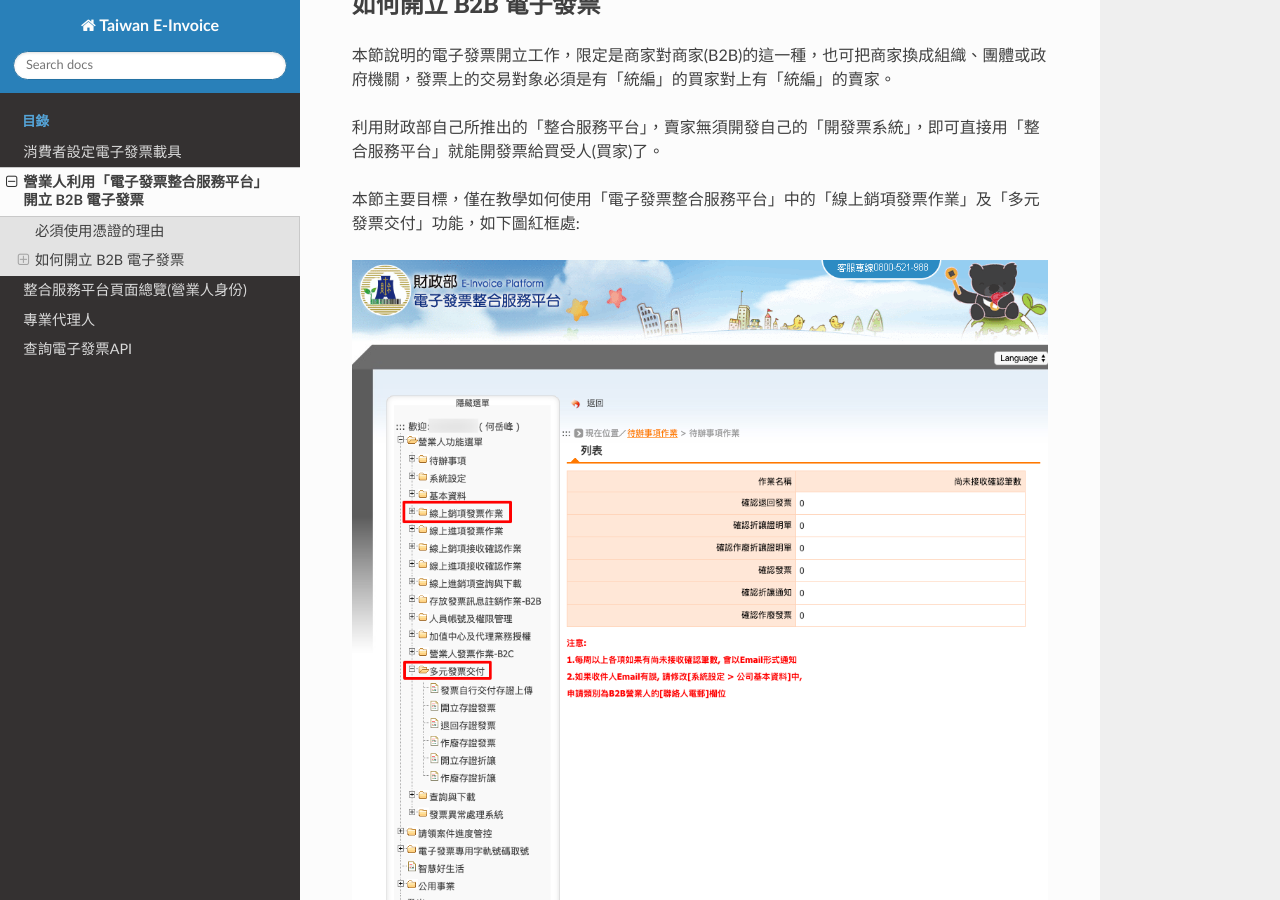
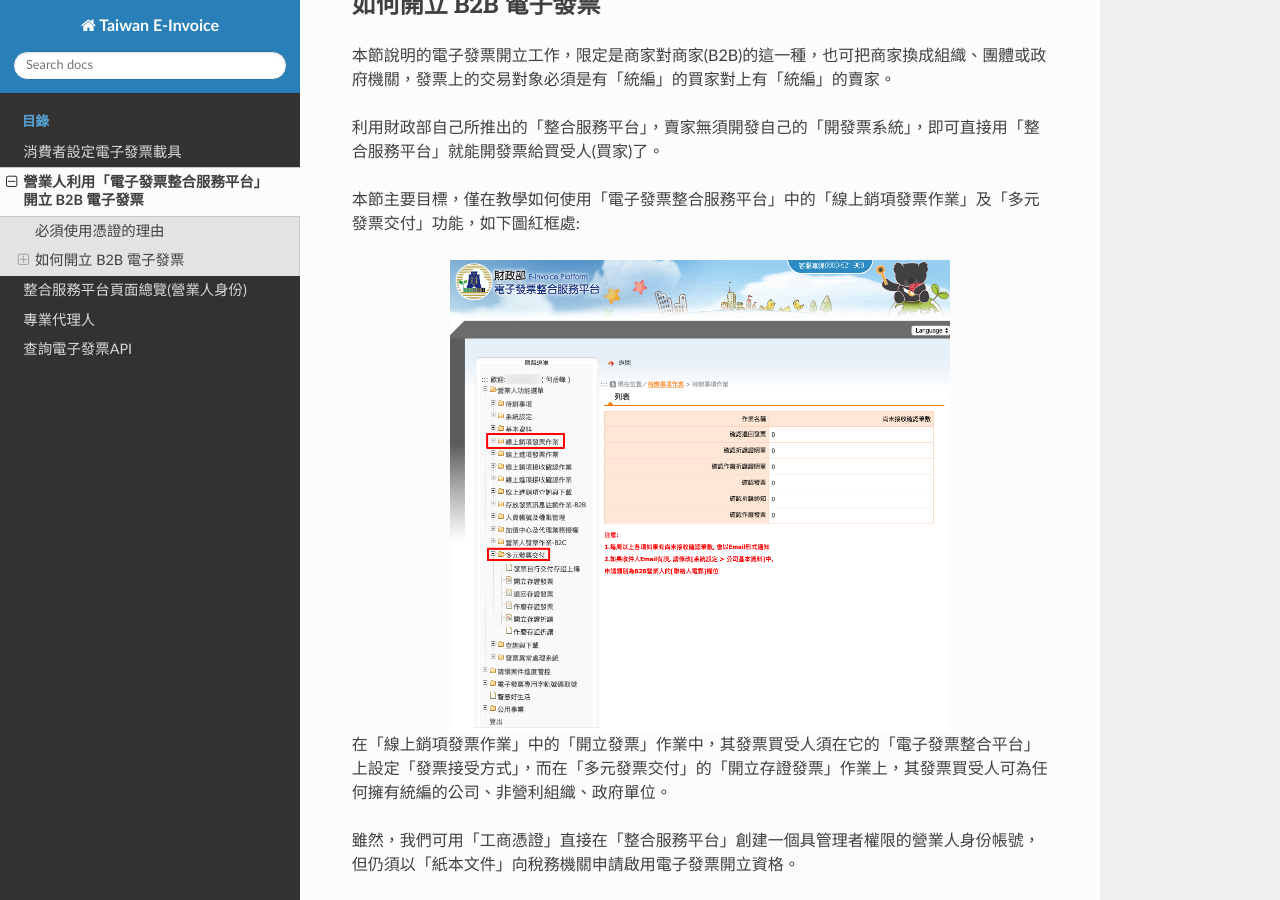
Before and after one commit to ho600-ltd/django-taiwan-einvoice, a Sphinx documentation site: the page built from docs/merchant_create_b2b_invoice.rst, in a window 1280 px wide and 900 px high, scrolled down 1002 px. Built offline with Sphinx 7.4.7 and the Read the Docs theme 2.0.0, drawn with Linux system fonts in a browser that asks for light colours; pages that are not in the unit, such as notebooks, are missing from menus.

Commit message:
set options of figure @CMEC2-324-hoamon-task-build-taiwan-einvoice-service-for-cm]

```diff
--- a/docs/merchant_create_b2b_invoice.rst
+++ b/docs/merchant_create_b2b_invoice.rst
@@ -51,6 +51,8 @@
 及「多元發票交付」功能，如下圖紅框處:
 
 .. figure:: merchant_only_b2b/merchant_only_b2b_operations.png
+    :width: 500px
+    :align: center
 
 在「線上銷項發票作業」中的「開立發票」作業中，\
 其發票買受人須在它的「電子發票整合平台」上設定「發票接受方式」，\
@@ -72,6 +74,8 @@
 * 使用電子發票承諾書
 
 .. figure:: merchant_only_b2b/serial_number_01.png
+    :width: 500px
+    :align: center
 
 * 受理機關: 請填寫貴司所屬之分局、稽徵所或服務處，敝司乃屬「財政部中區國稅局埔里稽徵所」管轄
 * 一般稅額計算/首次申請 1 組: 1 組會有 50 個發票號碼，此數值請按貴司慣例自行評斷
@@ -82,14 +86,22 @@
 * 本節操作乃營業人用最精簡方式開立電子發票，所以在檢具文件方面，只須要提供「電子發票承諾書」
 
 .. figure:: merchant_only_b2b/serial_number_02.png
+    :width: 500px
+    :align: center
 
 .. figure:: merchant_only_b2b/serial_number_03.png
+    :width: 500px
+    :align: center
 
 申請人、聯絡方式、事務所、申請日期，請依貴司本身資料填寫，並蓋大章、小章。
 
 .. figure:: merchant_only_b2b/serial_number_04.png
+    :width: 500px
+    :align: center
 
 .. figure:: merchant_only_b2b/promise.png
+    :width: 500px
+    :align: center
 
 再附上「使用電子發票承諾書」，內容主要是提醒每期未開立之空白發票，\
 記得 **在次期 10 日內傳輸至整合服務平台** 。還有不要亂開發票，遵守相關法律，\
--- a/docs/merchant_operations/營業人功能選單.rst
+++ b/docs/merchant_operations/營業人功能選單.rst
@@ -5,3 +5,4 @@
 
     營業人功能選單/待辦事項.rst
     營業人功能選單/系統設定.rst
+    營業人功能選單/基本資料.rst
```
